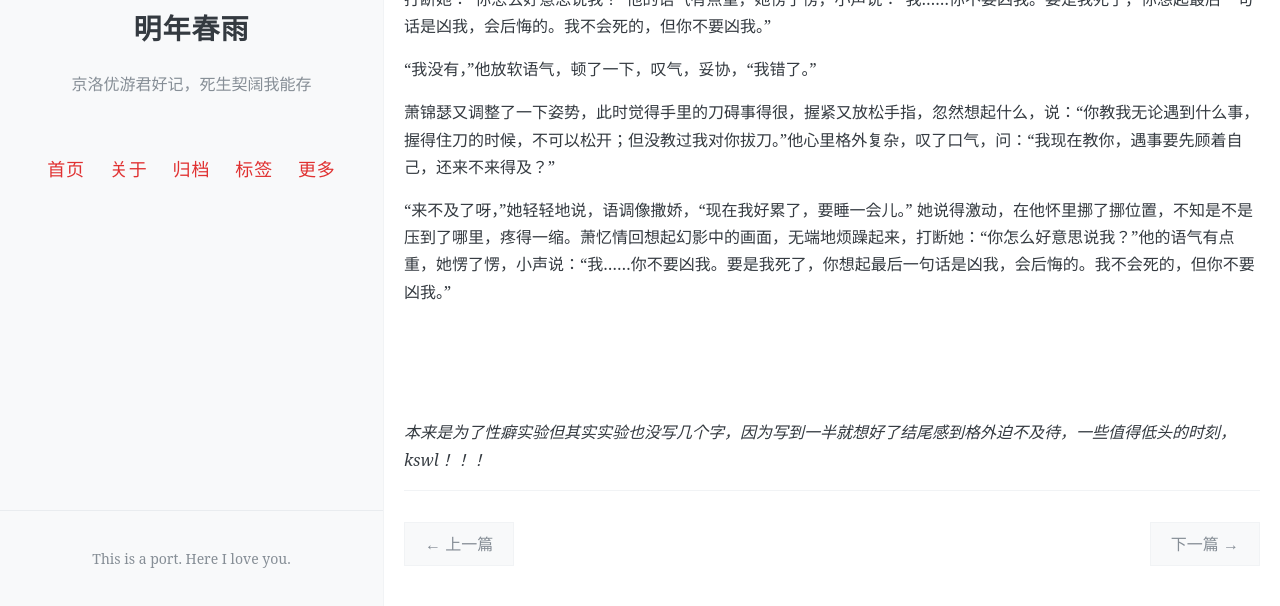
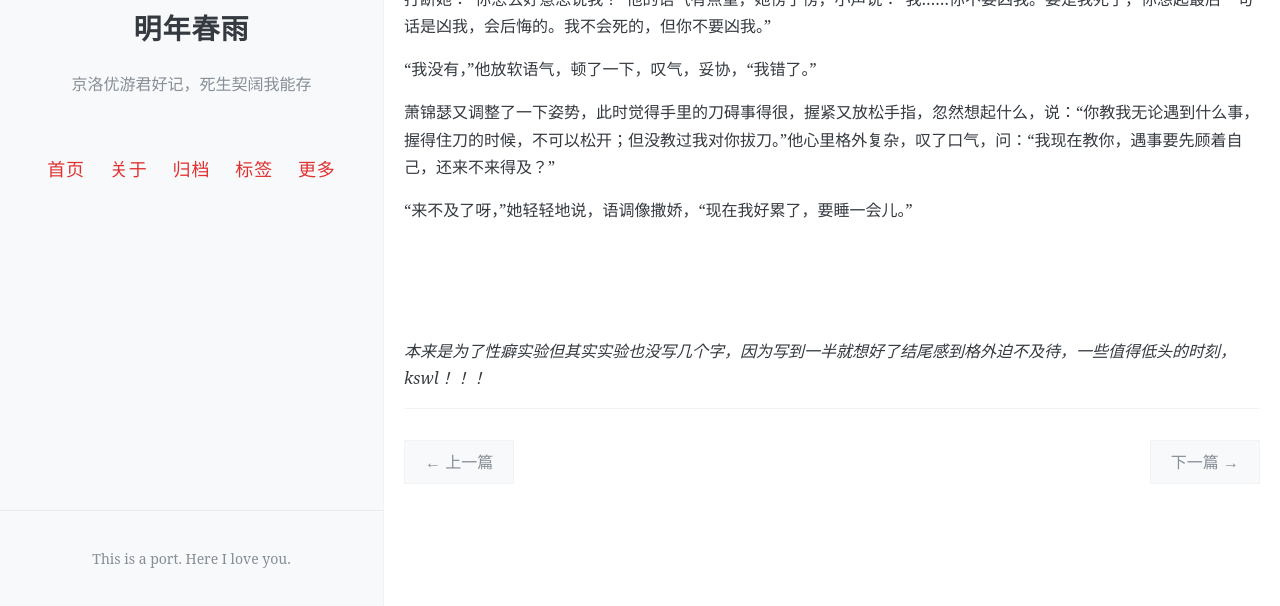
Before and after one commit to eglantine-shell/dreamboat, a Jekyll site: the page built from _posts/2022-06-02-sword16.md, in a window 1280 px wide and 900 px high, scrolled down 1556 px, cut to the strip 294-900 px from the top of the window. Built offline with Jekyll 4.4.1, drawn with Linux system fonts in a browser that asks for light colours; comment, search, counter and statistics services are not loaded.

Commit message:
modified

```diff
--- a/_posts/2022-06-02-sword16.md
+++ b/_posts/2022-06-02-sword16.md
@@ -46,7 +46,7 @@ tags: [我学星辰剑]
 萧锦瑟又调整了一下姿势，此时觉得手里的刀碍事得很，握紧又放松手指，忽然想起什么，说：“你教我无论遇到什么事，握得住刀的时候，不可以松开；但没教过我对你拔刀。”他心里格外复杂，叹了口气，问：“我现在教你，遇事要先顾着自己，还来不来得及？”
 
 “来不及了呀，”她轻轻地说，语调像撒娇，“现在我好累了，要睡一会儿。”
-她说得激动，在他怀里挪了挪位置，不知是不是压到了哪里，疼得一缩。萧忆情回想起幻影中的画面，无端地烦躁起来，打断她：“你怎么好意思说我？”他的语气有点重，她愣了愣，小声说：“我……你不要凶我。要是我死了，你想起最后一句话是凶我，会后悔的。我不会死的，但你不要凶我。”
+
 
 <br>
 <br>
```
Also changed, not shown: _posts/2022-07-21-sword19.md (+3 -0 lines).
